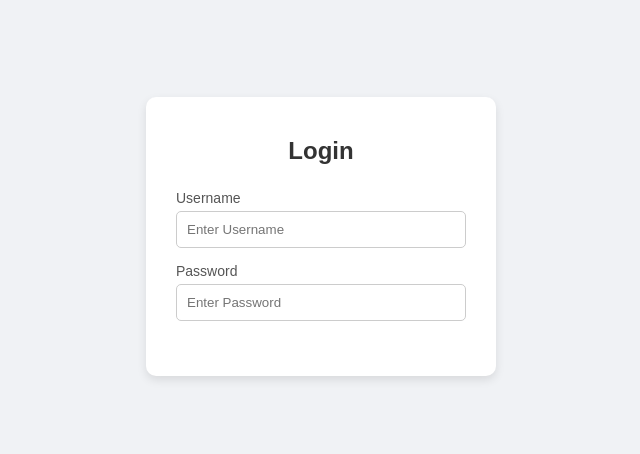
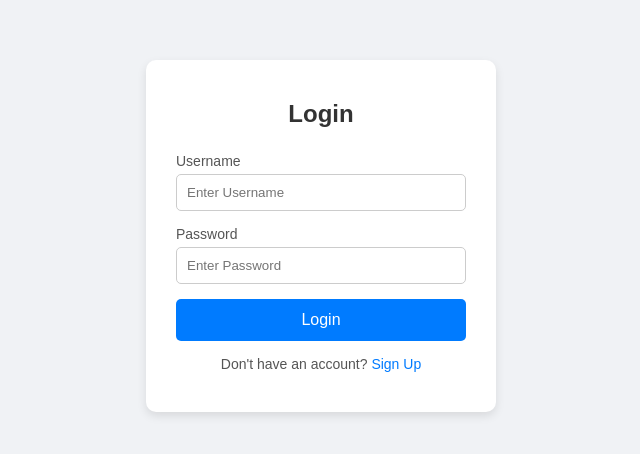
Before and after one commit to KhalidAli555/InternRepo, a plain HTML site: page index.html in a window 1280 px wide. Shown: the part 164-618 px from the top of the page, without its empty margins (319-959 px from the left). Drawn offline with Linux system fonts and the light colour scheme.

Commit message:
add login button in Code

```diff
--- a/index.html
+++ b/index.html
@@ -15,7 +15,8 @@
 
             <label for="password">Password</label>
             <input type="password" id="password" placeholder="Enter Password" required>
-
+            <button type="submit">Login</button>
+            <p class="signup-link">Don't have an account? <a href="#">Sign Up</a></p>
         </form>
     </div>
 </body>
```
